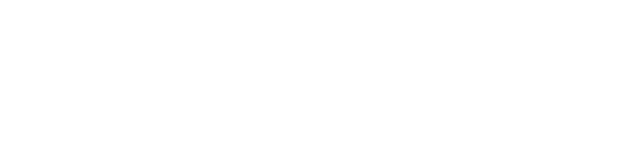
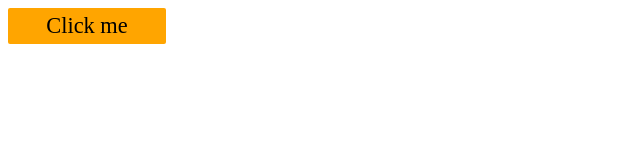
Before and after one commit to oldman-coding/javascriptTraining, a website: page html-css/f8-shop/react/formComponent.html in a window 1280 px wide. Shown: the whole page, without its empty margins (0-640 px from the left). Drawn offline with nearby package versions, Linux system fonts and the light colour scheme.

Commit message:
css button

```diff
--- a/html-css/f8-shop/react/formComponent.html
+++ b/html-css/f8-shop/react/formComponent.html
@@ -7,6 +7,24 @@
     <script src="https://unpkg.com/react@17/umd/react.development.js" crossorigin></script>
     <script src="https://unpkg.com/react-dom@17/umd/react-dom.development.js" crossorigin></script>
     <script src="https://unpkg.com/babel-standalone@6/babel.min.js"></script>
+    <style>
+        .btn {
+            height: 36px;
+            min-width: 142px;
+            border: none;
+            border-radius: 2px;
+            font-size: 1.4rem;
+            padding: 0 8px;
+            cursor: pointer;
+            color: var(--text-color);
+            line-height: 36px;
+            display: inline-block;
+            text-decoration: none;
+            background-color: orange;
+            text-align: center;
+            align-items: center;
+        }
+    </style>
     <title>Document</title>
 </head>
 <body>
@@ -45,7 +63,7 @@
             }
 
             return (
-                <Component {...props}>{title}</Component>
+                <Component className ='btn' {...props}>{title}</Component>
             )
         }
         function App() {
@@ -69,7 +87,7 @@
                 </div>
             )
         }
-        ReactDOM.render(<App1 />, document.getElementById("root"));
+        ReactDOM.render(<App />, document.getElementById("root"));
     </script>
 </body>
 </html>
```
Also changed, not shown: html-css/f8-shop/react/jsx.html (+1 -1 lines).
